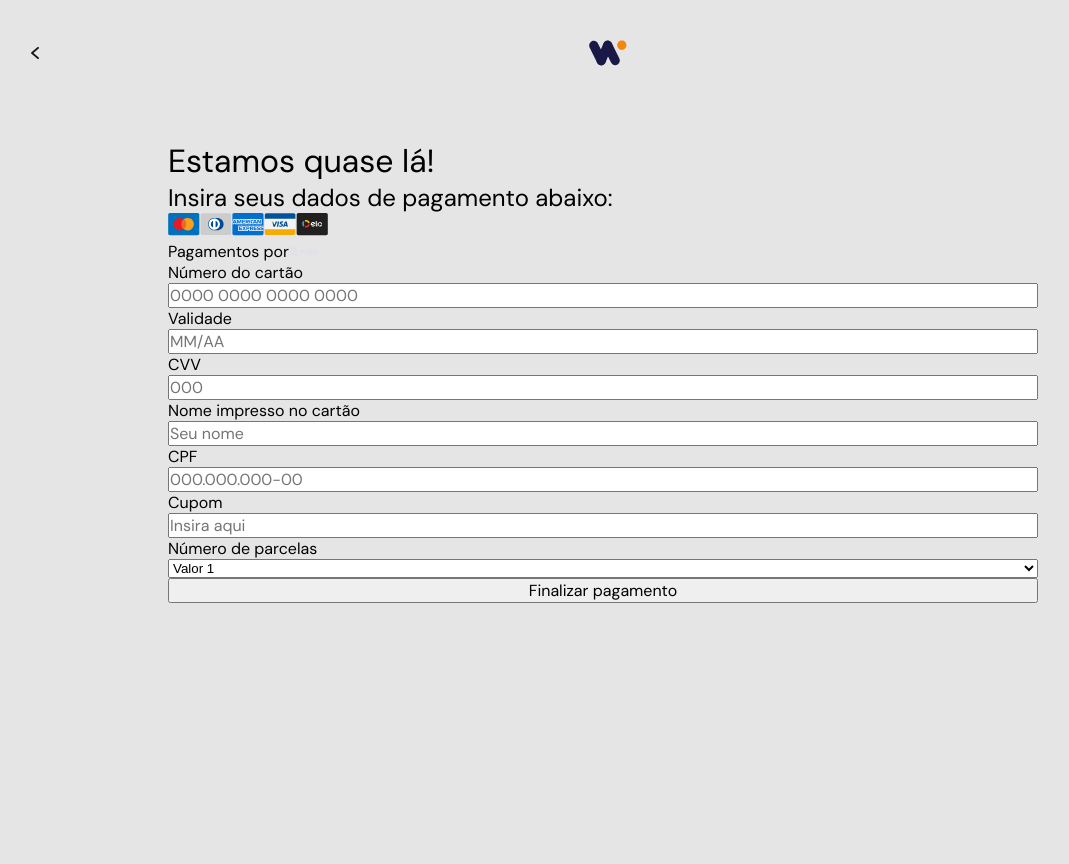
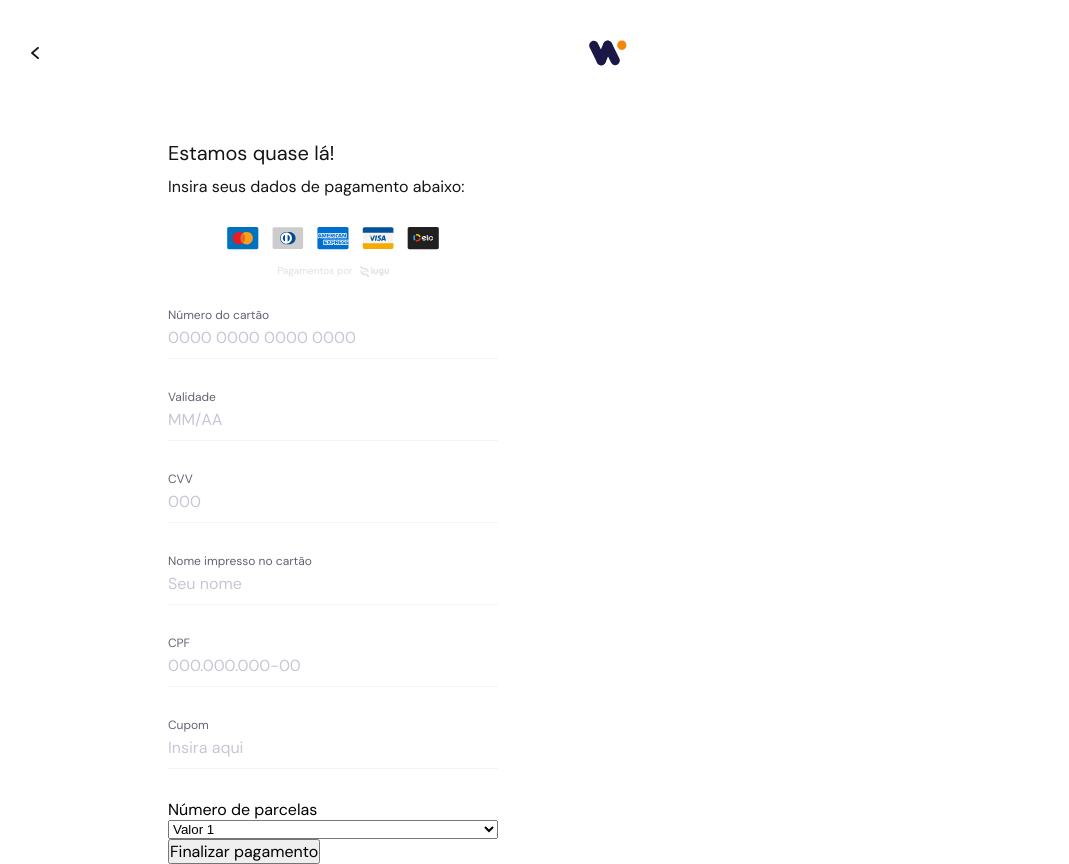
Before and after one commit to leonardoMarti/pebmed-challenge, a Next.js app: page / in a window 1280 px wide. Shown: the whole page, without its empty margins (37-1106 px from the left). Before the commit the page ends 800 px from the top, so only its background shows below. Built offline with nearby package versions, Linux system fonts and the light colour scheme.

Commit message:
Config babel with styled, improve credit cards and input style

```diff
--- a/package.json
+++ b/package.json
@@ -20,6 +20,7 @@
     "@types/styled-components": "^5.1.25",
     "@typescript-eslint/eslint-plugin": "^5.26.0",
     "@typescript-eslint/parser": "^5.26.0",
+    "babel-plugin-styled-components": "^2.0.7",
     "eslint": "^8.16.0",
     "eslint-config-prettier": "^8.5.0",
     "eslint-plugin-react": "^7.30.0",
--- a/src/components/CreditCards/index.tsx
+++ b/src/components/CreditCards/index.tsx
@@ -5,7 +5,13 @@ import { Container } from './styles';
 export function CreditCards() {
   return (
     <Container>
-      <Image src="/images/master.svg" width="32px" height="23px" alt="Master" />
+      <div className="cardsWrapper">
+        <Image
+          src="/images/master.svg"
+          width="32px"
+          height="23px"
+          alt="Master"
+        />
         <Image
           src="/images/dinners-club.svg"
           width="32px"
@@ -20,8 +26,10 @@ export function CreditCards() {
         />
         <Image src="/images/visa.svg" width="32px" height="23px" alt="Visa" />
         <Image src="/images/elo.svg" width="32px" height="23px" alt="Elo" />
-      <div>
-        <span>Pagamentos por</span>
+      </div>
+
+      <div className="paymentsForWrapper">
+        <span className="paymentsFor">Pagamentos por</span>
         <Image src="/images/iugu.svg" width="29px" height="11px" alt="Iugu" />
       </div>
     </Container>
--- a/src/components/CreditCards/styles.ts
+++ b/src/components/CreditCards/styles.ts
@@ -1,3 +1,25 @@
 import styled from 'styled-components';
+import { COLORS } from '../../constants/colors';
 
-export const Container = styled.div``;
+export const Container = styled.div`
+  margin-bottom: 1.875rem;
+
+  .cardsWrapper {
+    display: flex;
+    margin-bottom: 0.875rem;
+    gap: 13px;
+  }
+
+  .paymentsForWrapper {
+    display: flex;
+    align-items: flex-end;
+    justify-content: center;
+  }
+
+  .paymentsFor {
+    color: ${COLORS.GREY50};
+    font-size: 0.625rem;
+    line-height: 0.8125rem;
+    margin-right: 7px;
+  }
+`;
--- a/src/components/Input/index.tsx
+++ b/src/components/Input/index.tsx
@@ -1,5 +1,5 @@
 import React from 'react';
-import { Container } from './styles';
+import { Container, SInput } from './styles';
 
 interface InputProps {
   name: string;
@@ -11,8 +11,8 @@ interface InputProps {
 export function Input({ name, label, placeholder, type = 'text' }: InputProps) {
   return (
     <Container>
-      <span>{label}</span>
-      <input
+      <span className="label">{label}</span>
+      <SInput
         id={`input-${name}`}
         name={name}
         type={type}
--- a/src/components/Input/styles.ts
+++ b/src/components/Input/styles.ts
@@ -1,6 +1,36 @@
 import styled from 'styled-components';
+import { COLORS } from '../../constants/colors';
 
 export const Container = styled.div`
   display: flex;
   flex-direction: column;
+  margin-bottom: 1.875rem;
+
+  .label {
+    color: ${COLORS.GREY500};
+    font-size: 0.75rem;
+    line-height: 1rem;
+    margin-bottom: 0.25rem;
+  }
 `;
+
+export const SInput = styled.input`
+  background: ${COLORS.WHITE100};
+  border: none;
+  border-bottom: 1px solid ${COLORS.GREY100};
+  outline: 0;
+  padding-bottom: 0.625rem;
+
+  ::placeholder {
+    color: ${COLORS.GRER300};
+    opacity: 1;
+  }
+
+  :-ms-input-placeholder {
+    color: ${COLORS.GRER300};
+  }
+
+  ::-ms-input-placeholder {
+    color: ${COLORS.GRER300};
+  }
+`;
--- /dev/null
+++ b/src/components/Title/index.tsx
@@ -0,0 +1,11 @@
+import React from 'react';
+import { STitle } from './styles';
+
+interface TitleProps {
+  label: string;
+  mb?: number;
+}
+
+export function Title({ label, mb }: TitleProps) {
+  return <STitle mb={mb}>{label}</STitle>;
+}
--- /dev/null
+++ b/src/components/Title/styles.ts
@@ -0,0 +1,11 @@
+import styled from 'styled-components';
+
+interface STitleProps {
+  mb?: number;
+}
+
+export const STitle = styled.h1<STitleProps>`
+  font-size: 1.25rem;
+  line-height: 1.625rem;
+  margin-bottom: ${({ mb }) => `${mb}rem`};
+`;
--- a/src/constants/colors.ts
+++ b/src/constants/colors.ts
@@ -5,6 +5,6 @@ export const COLORS = {
   GREY500: '#666173',
   GRER300: '#C9C5D4',
   GREY100: '#F4F3F6',
-  WHITE200: '#E5E5E5',
+  GREY50: '#E1DEE8',
   WHITE100: '#FFFFFF',
 };
--- a/src/pages/index.tsx
+++ b/src/pages/index.tsx
@@ -1,10 +1,11 @@
 import React from 'react';
 import Head from 'next/head';
-import { Container } from './plans.module';
+import { Container, FormWrapper } from './plans.module';
 import { CreditCards } from '../components/CreditCards';
 import { Input } from '../components/Input';
 import { Select } from '../components/Select';
 import { Button } from '../components/Button';
+import { Title } from '../components/Title';
 
 export default function Plans() {
   return (
@@ -12,11 +13,13 @@ export default function Plans() {
       <Head>
         <title>Whitebook</title>
       </Head>
-      <h1>Estamos quase lá!</h1>
+      <FormWrapper>
+        <Title label="Estamos quase lá!" mb={0.625} />
+        <h2 className="subTitle">Insira seus dados de pagamento abaixo:</h2>
 
-      <h2>Insira seus dados de pagamento abaixo:</h2>
-
+        <div className="creditCardWrapper">
           <CreditCards />
+        </div>
 
         <Input
           name="creditCardNumber"
@@ -42,6 +45,7 @@ export default function Plans() {
           placeholder="Selecionar"
         />
         <Button name="submitPlans" type="submit" label="Finalizar pagamento" />
+      </FormWrapper>
     </Container>
   );
 }
--- a/src/pages/plans.module.ts
+++ b/src/pages/plans.module.ts
@@ -6,3 +6,18 @@ export const Container = styled.main`
   margin: 0 auto;
   max-width: 870px;
 `;
+
+export const FormWrapper = styled.div`
+  max-width: 330px;
+
+  .subTitle {
+    font-size: 1rem;
+    line-height: 1.3125rem;
+    margin-bottom: 1.875rem;
+  }
+
+  .creditCardWrapper {
+    display: flex;
+    justify-content: center;
+  }
+`;
--- a/styles/global.ts
+++ b/styles/global.ts
@@ -19,7 +19,7 @@ export const GlobalStyle = createGlobalStyle`
 	}
 
 	body {
-		background: ${COLORS.WHITE200};
+		background: ${COLORS.WHITE100};
 		-webkit-font-smoothing: antialiased;
 	}
 
@@ -29,6 +29,7 @@ export const GlobalStyle = createGlobalStyle`
 
 	h1, h2, h3, h4, h5, h6, strong {
 		font-weight: 400;
+		color: ${COLORS.BLACK900};
 	}
 
 	button {
```
Also changed, not shown: .babelrc (added), 1 other file (tests, documents, lock files or other folders). Lines whose indentation alone changed are shown as unchanged.
